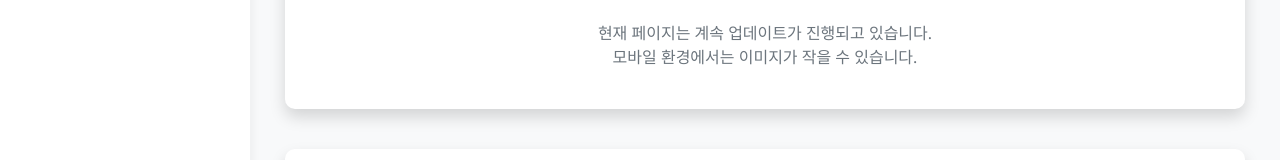
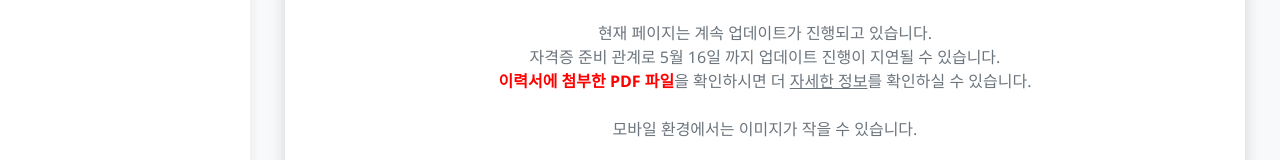
Before and after one commit to hoonee-math/portfolio-frontend, a Vue app: page / in a window 1280 px wide. Shown: the part 597-757 px from the top of the page. Built offline with nearby package versions, Linux system fonts and the light colour scheme.

Commit message:
chore: 메인페이지 시험 안내 문구 및 스타일 커밋

```diff
--- a/src/assets/styles/global.scss
+++ b/src/assets/styles/global.scss
@@ -69,7 +69,7 @@ button {
   }
   @media (min-width: vars.$breakpoint-xxl) {
     // max-width: 1140px;
-    max-width: 1800px;
+    max-width: 1400px;
   }
 }
 
--- a/src/components/sections/HomeSection.vue
+++ b/src/components/sections/HomeSection.vue
@@ -11,6 +11,10 @@
                     <br>
                     <br>
                     현재 페이지는 계속 업데이트가 진행되고 있습니다.
+                    <br>자격증 준비 관계로 5월 16일 까지 업데이트 진행이 지연될 수 있습니다.
+
+                    <br> <strong>이력서에 첨부한 PDF 파일</strong>을 확인하시면 더 <u>자세한 정보</u>를 확인하실 수 있습니다.
+                    <br>
                     <br> 모바일 환경에서는 이미지가 작을 수 있습니다.
                 </p>
             </div>
@@ -35,6 +39,10 @@ export default defineComponent({
 <style lang="scss" scoped>
 @use '@/assets/styles/variables' as vars;
 @use '@/assets/styles/utils' as utils;
+
+strong {
+  color: red;
+}
 
 .section {
   @include utils.section-style;
--- a/src/views/CssDocumentView.vue
+++ b/src/views/CssDocumentView.vue
@@ -45,9 +45,9 @@ import FlexboxSection from '@/components/documents/css/FlexboxSection.vue';
 import GridSection from '@/components/documents/css/GridSection.vue';
 import TransformSection from '@/components/documents/css/TransformSection.vue';
 import AnimationSection from '@/components/documents/css/AnimationSection.vue';
-import TransitionSection from '@/components/documents/css/TransitionSection.vue';
-import MediaQuerySection from '@/components/documents/css/MediaQuerySection.vue';
-import CssVariablesSection from '@/components/documents/css/CssVariablesSection.vue';
+// import TransitionSection from '@/components/documents/css/TransitionSection.vue';
+// import MediaQuerySection from '@/components/documents/css/MediaQuerySection.vue';
+// import CssVariablesSection from '@/components/documents/css/CssVariablesSection.vue';
 
 // 상태 관리
 const title = ref('CSS 문서');
```
